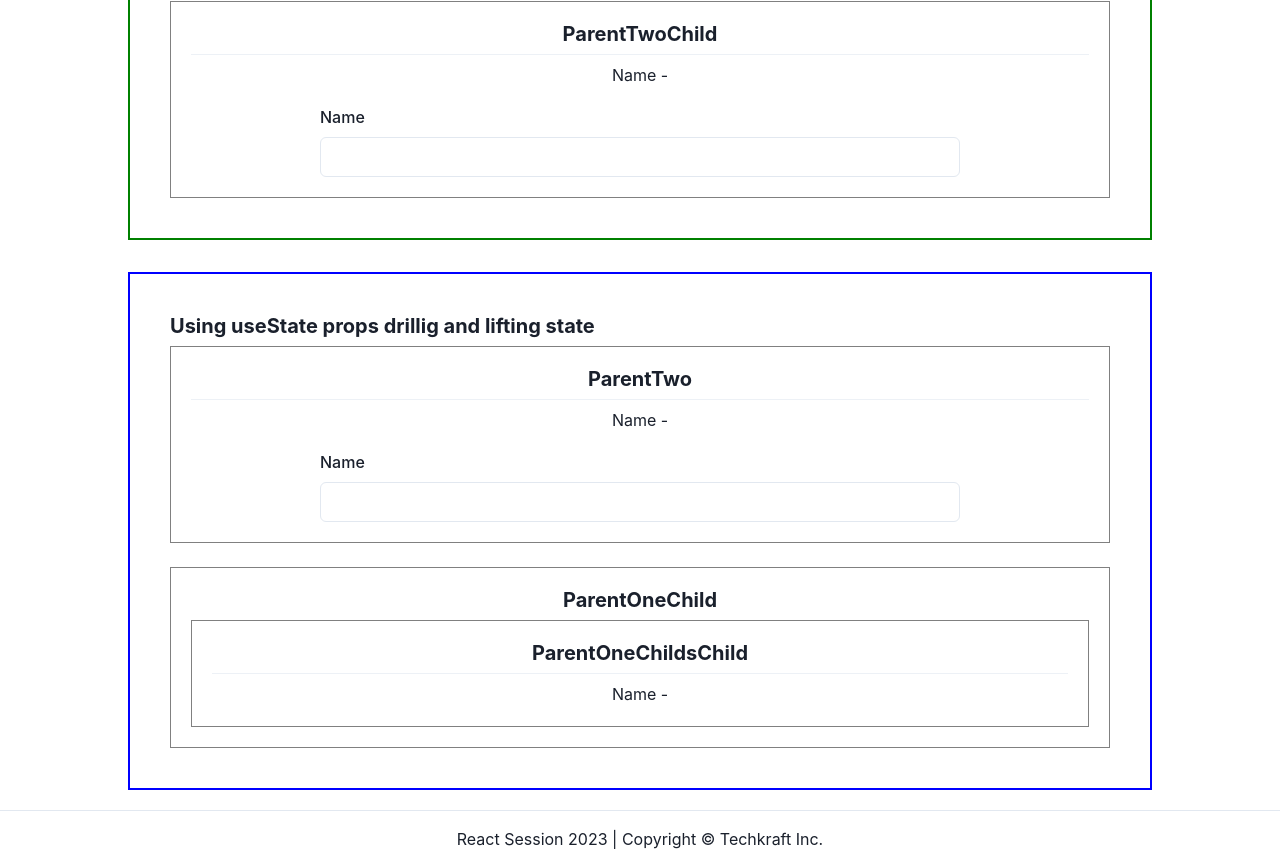
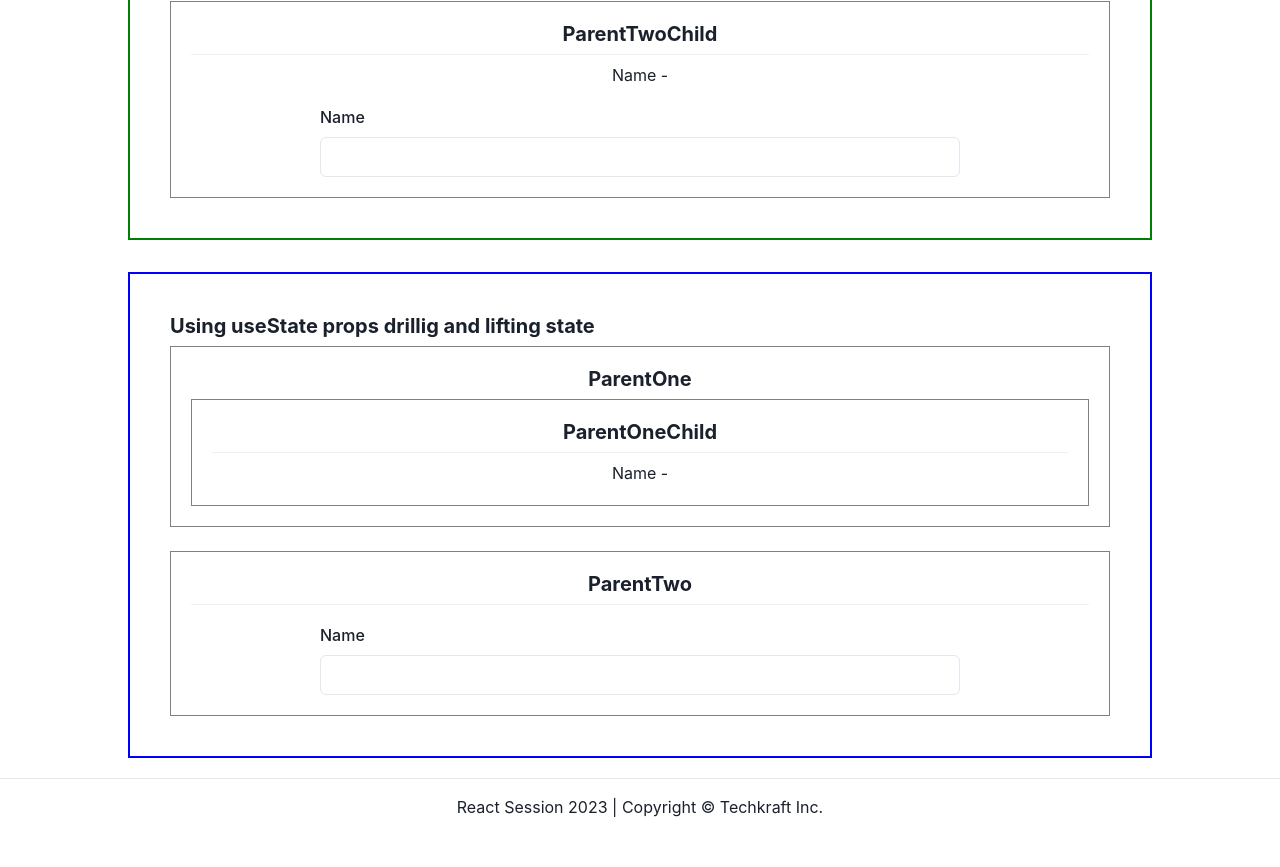
Before and after one commit to sabin149/react-session, a React (Vite) app: page / in a window 1280 px wide. Shown: the part 304-1171 px from the top of the page. After the commit the page ends 1139 px from the top, so only its background shows below. Built offline with nearby package versions, Linux system fonts and the light colour scheme.

Commit message:
props drilling implemented

```diff
--- a/src/components/home/ParentOne.tsx
+++ b/src/components/home/ParentOne.tsx
@@ -1,8 +1,7 @@
-import { Box, Container, Divider, Heading, VStack } from '@chakra-ui/react';
-import { useUserStore } from 'store/userStore';
+import { Container, Heading, VStack } from '@chakra-ui/react';
+import ParentOneChild from './ParentOneChild';
 
-const ParentOne = () => {
-  const user = useUserStore((state) => state.userInfo);
+const ParentOne = ({ name }: { name: string }) => {
   return (
     <Container
       maxW={'5xl'}
@@ -11,13 +10,12 @@ const ParentOne = () => {
         border: '1px solid gray'
       }}
     >
-      <VStack>
+      <VStack mb={2}>
         <Heading as='h4' size='md'>
           ParentOne
         </Heading>
-        <Divider />
-        <Box>Name - {user.name}</Box>
       </VStack>
+      <ParentOneChild name={name} />
     </Container>
   );
 };
--- a/src/components/home/ParentOneChild.tsx
+++ b/src/components/home/ParentOneChild.tsx
@@ -1,7 +1,6 @@
-import { Container, Heading, VStack } from '@chakra-ui/react';
-import ParentOneChildChild from './ParentOneChildChild';
+import { Box, Container, Divider, Heading, VStack } from '@chakra-ui/react';
 
-const ParentOneChild = ({ name }: { name: string }) => {
+const ParentOneChildChild = ({ name }: { name: string }) => {
   return (
     <Container
       maxW={'5xl'}
@@ -10,14 +9,15 @@ const ParentOneChild = ({ name }: { name: string }) => {
         border: '1px solid gray'
       }}
     >
-      <VStack mb={2}>
+      <VStack>
         <Heading as='h4' size='md'>
           ParentOneChild
         </Heading>
+        <Divider />
+        <Box>Name - {name}</Box>
       </VStack>
-      <ParentOneChildChild name={name} />
     </Container>
   );
 };
 
-export default ParentOneChild;
+export default ParentOneChildChild;
--- a/src/components/home/ParentOneChildChild.tsx
+++ b/src/components/home/ParentThree.tsx
@@ -1,6 +1,8 @@
 import { Box, Container, Divider, Heading, VStack } from '@chakra-ui/react';
+import { useUserStore } from 'store/userStore';
 
-const ParentOneChildChild = ({ name }: { name: string }) => {
+const ParentOne = () => {
+  const user = useUserStore((state) => state.userInfo);
   return (
     <Container
       maxW={'5xl'}
@@ -11,13 +13,13 @@ const ParentOneChildChild = ({ name }: { name: string }) => {
     >
       <VStack>
         <Heading as='h4' size='md'>
-          ParentOneChildsChild
+          ParentOne
         </Heading>
         <Divider />
-        <Box>Name - {name}</Box>
+        <Box>Name - {user.name}</Box>
       </VStack>
     </Container>
   );
 };
 
-export default ParentOneChildChild;
+export default ParentOne;
--- a/src/components/home/ParentTwo.tsx
+++ b/src/components/home/ParentTwo.tsx
@@ -2,13 +2,12 @@ import { Box, Container, Divider, FormControl, FormLabel, Heading, VStack, Input
 import React from 'react';
 
 interface IParentTwoProps {
-  name: string;
-  setName: React.Dispatch<React.SetStateAction<string>>;
+  changeName: (name: string) => void;
 }
 
-const ParentTwo = ({ name, setName }: IParentTwoProps) => {
+const ParentTwo = ({ changeName }: IParentTwoProps) => {
   const handleNameChange = (e: React.ChangeEvent<HTMLInputElement>) => {
-    setName(e.target.value);
+    changeName(e.target.value);
   };
 
   return (
@@ -24,7 +23,6 @@ const ParentTwo = ({ name, setName }: IParentTwoProps) => {
           ParentTwo
         </Heading>
         <Divider />
-        <Box>Name - {name}</Box>
         <Container maxW='2xl' mt={2.5}>
           <FormControl>
             <FormLabel>Name</FormLabel>
--- a/src/pages/home/Home.tsx
+++ b/src/pages/home/Home.tsx
@@ -1,14 +1,16 @@
 import { Box, Container, Heading, VStack } from '@chakra-ui/react';
+import ParentThree from 'components/home/ParentThree';
+import ParentTwo from 'components/home/ParentTwo';
 import ParentOne from 'components/home/ParentOne';
-import ParentTwo from 'components/home/ParentTwo';
-import ParentOneChild from 'components/home/ParentOneChild';
 import ParentTwoChild from 'components/home/ParentTwoChild';
-import { useState, useMemo } from 'react';
+import { useState } from 'react';
 
 const Home = () => {
-  const [name, setName] = useState('');
-  //   solved the rerendering issues
-  const memoName = useMemo(() => name, [name]);
+  const [name, setName] = useState<string>('');
+  const handleNameChange = (name: string) => {
+    setName(name);
+  };
+
   return (
     <Box mt={9}>
       <VStack rowGap={3}>
@@ -22,7 +24,7 @@ const Home = () => {
           <Heading as='h4' size='md' mb={2}>
             Using Zustand
           </Heading>
-          <ParentOne />
+          <ParentThree />
           <br />
           <ParentTwoChild />
         </Container>
@@ -37,9 +39,9 @@ const Home = () => {
           <Heading as='h4' size='md' mb={2}>
             Using useState props drillig and lifting state
           </Heading>
-          <ParentTwo name={memoName} setName={setName} />
+          <ParentOne name={name} />
           <br />
-          <ParentOneChild name={memoName} />
+          <ParentTwo changeName={handleNameChange} />
         </Container>
       </VStack>
     </Box>
```
